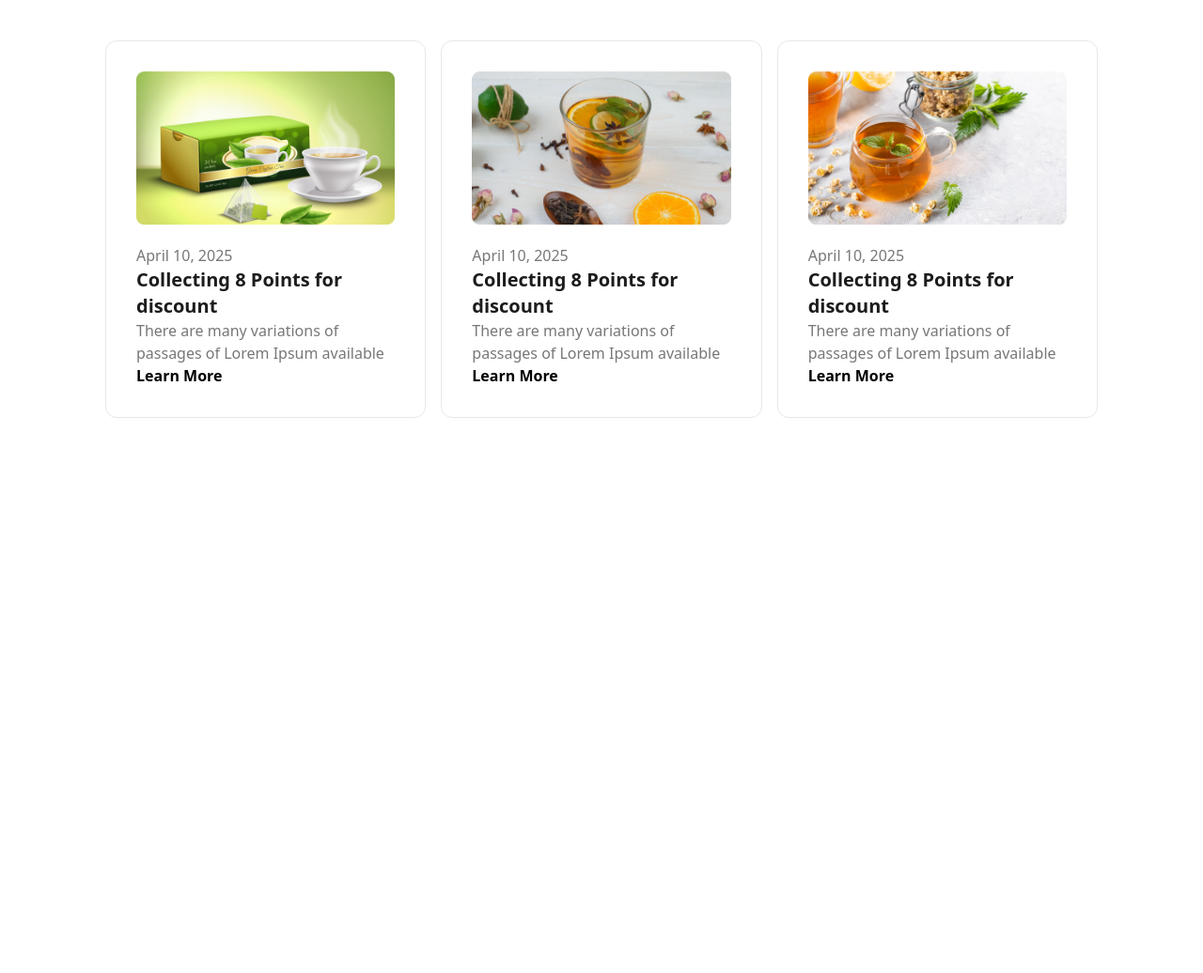
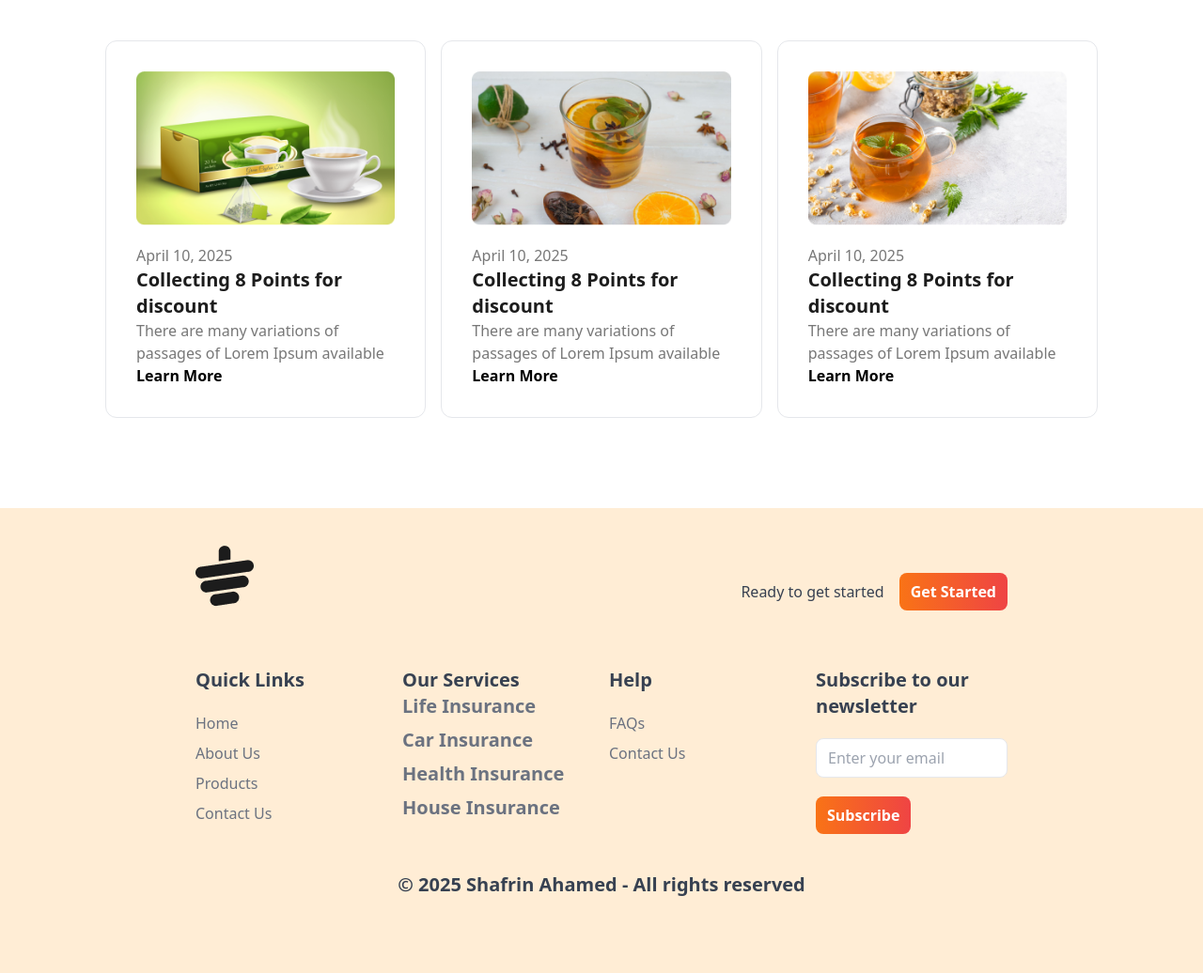
Before and after one commit to shafrinahamed097/tea-house, a website: page index.html in a window 1280 px wide. Shown: the part 2568-3604 px from the top of the page at 94% size. Before the commit the page ends 3109 px from the top, so only its background shows below. Drawn offline with nearby package versions, Linux system fonts and the light colour scheme.

Commit message:
Finished Tea house landing page

```diff
--- a/index.html
+++ b/index.html
@@ -187,8 +187,8 @@
                 class="bg-gradient-to-r from-orange-500  to-red-500 rounded-xl grid grid-cols-1 md:grid-cols-2 text-white px-7 md:px-16">
                 <!-- Text Section -->
                 <div class="flex justify-center items-center overflow-hidden">
-                    <div class="w-5/6">
-                        <h1 class="text-5xl font-bold mb-5 mt-10">Meet Our Super Clients</h1>
+                    <div class="md:w-5/6">
+                        <h1 class=" text-3xl md:text-5xl font-bold mb-5 mt-10">Meet Our Super Clients</h1>
                         <br>
                         <p>There are many variations of passages of Lorem Ipsum available, but the majority have
                             suffered
@@ -355,6 +355,77 @@
 
     </main>
 
+    <!-- Footer Section -->
+    <footer class="bg-orange-100 text-gray-700 py-10 px-4 md:px-16">
+        <div class="w-9/12  mx-auto">
+            <!-- Logo -->
+            <div class="mb-8 flex justify-between">
+                <img class="mb-8" src="./images/cup.png" alt="">
+                <div class="flex items-center gap-4">
+                    <h4>Ready to get started</h4>
+                    <button class=" bg-gradient-to-r from-orange-500 to-red-500 px-3 py-2 rounded-lg text-white
+                        font-bold">Get Started</button>
+                </div>
+            </div>
+
+            <!-- Links -->
+            <div class="grid grid-cols-1 md:grid-cols-2 lg:grid-cols-4 gap-4">
+                <!-- Quick Links -->
+                <div>
+                    <h4 class="font-semibold text-xl mb-5 ">Quick Links</h4>
+                    <ul class="text-gray-500">
+                        <li class="mb-2"><a href="#">Home</a></li>
+                        <li class="mb-2"><a href="#">About Us</a></li>
+                        <li class="mb-2"><a href="#">Products</a></li>
+                        <li class="mb-2"><a href="#">Contact Us</a></li>
+                    </ul>
+                </div>
+
+                <!-- Our Service -->
+                <div>
+                    <Our class="font-semibold text-xl mb-5 ">Our Services</h4>
+                        <ul class="text-gray-500">
+                            <li class="mb-2"><a href="#">Life Insurance</a></li>
+                            <li class="mb-2"><a href="#">Car Insurance</a></li>
+                            <li class="mb-2"><a href="#">Health Insurance</a></li>
+                            <li class="mb-2"><a href="#">House Insurance</a></li>
+                        </ul>
+                </div>
+
+                <!-- Help -->
+                <div>
+                    <h4 class="font-semibold text-xl mb-5 ">Help</h4>
+                    <ul class="text-gray-500">
+                        <li class="mb-2"><a href="#">FAQs</a></li>
+                        <li class="mb-2"><a href="#">Contact Us</a></li>
+
+                    </ul>
+                </div>
+
+                <!-- Subscribe to our newsletter -->
+                <div>
+                    <h4 class="font-semibold text-xl mb-5 ">Subscribe to our newsletter</h4>
+
+                    <input type="email" placeholder="Enter your email"
+                        class="border rounded-lg px-3 py-2 w-full mb-5" />
+                    <button
+                        class="bg-gradient-to-r from-orange-500 to-red-500 px-3 py-2 rounded-lg text-white font-bold">Subscribe</button>
+                </div>
+
+
+            </div>
+
+            <!-- All Right reserved -->
+            <h1 class="mt-10 text-center mb-10 font-semibold text-xl">© 2025 <a href="https://mrdeveloper.dev/">Shafrin
+                    Ahamed</a> - All
+                rights
+                reserved</h1>
+        </div>
+
+
+    </footer>
+
+
 </body>
 
 </html>
```
